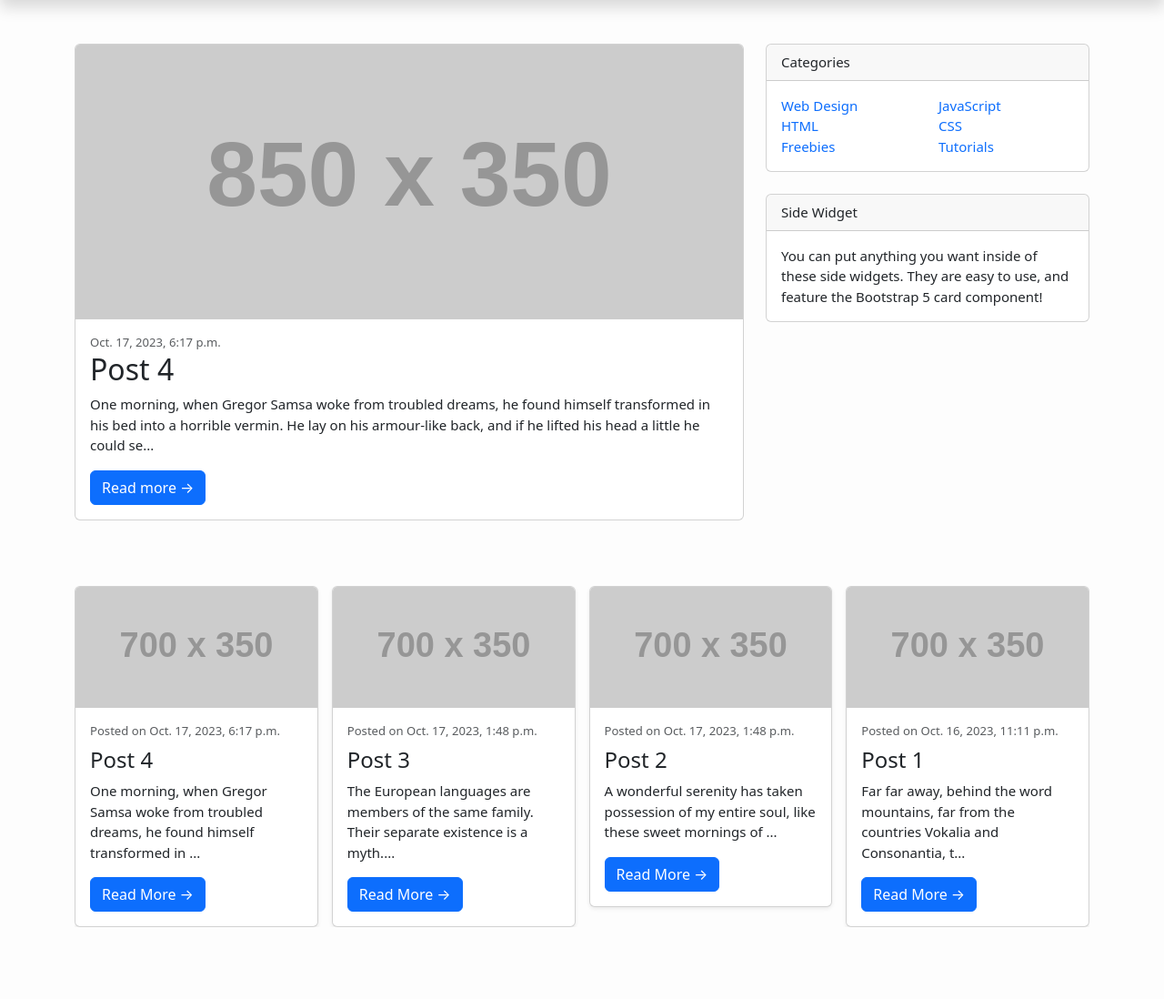
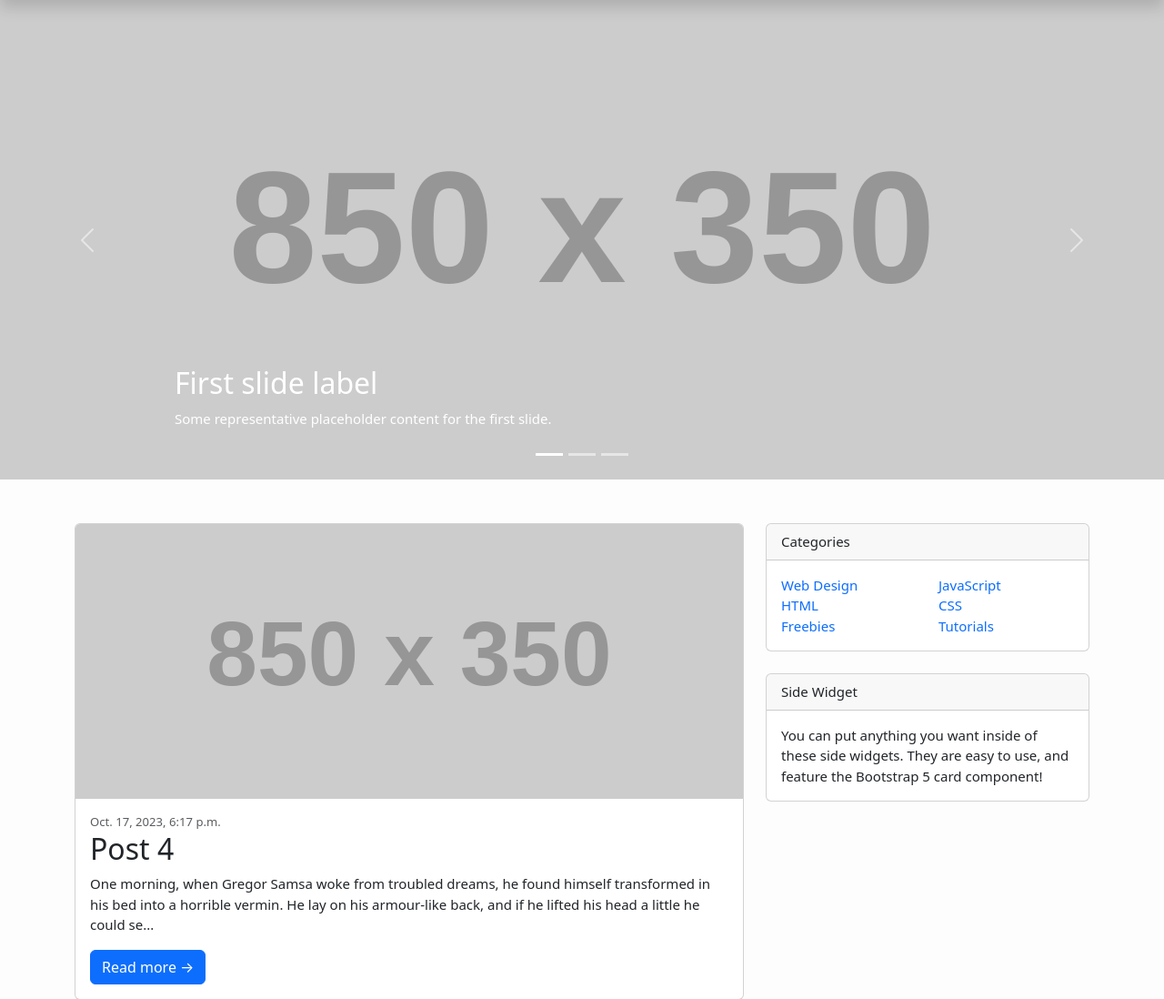
Before and after one commit to NickName302/blog_project, a Django app: page / in a window 1280 px wide. Shown: the part 56-1154 px from the top of the page at 91% size. Run offline with Django 4.2, Linux system fonts and the light colour scheme; data comes from the database, SQL or seed files in the repository; grey boxes labelled with a size stand in for pictures from a placeholder-image service; some libraries are stand-ins or nearby versions.

Commit message:
Added carousel in index

```diff
--- a/blog/templates/base.html
+++ b/blog/templates/base.html
@@ -77,5 +77,6 @@
         </footer>-->
         <script defer src="https://cdnjs.cloudflare.com/ajax/libs/OwlCarousel2/2.3.4/owl.carousel.js"></script>
         <script src="https://cdnjs.cloudflare.com/ajax/libs/jquery/3.7.1/jquery.min.js"></script>
+        <script src="https://cdnjs.cloudflare.com/ajax/libs/bootstrap/5.3.2/js/bootstrap.min.js"></script>
     </body>
 </html>
--- a/blog/templates/index.html
+++ b/blog/templates/index.html
@@ -11,6 +11,44 @@
     </div>
 </header>
 -->
+<div id="carouselExampleCaptions" class="carousel slide" data-bs-ride="carousel">
+    <div class="carousel-indicators">
+      <button type="button" data-bs-target="#carouselExampleCaptions" data-bs-slide-to="0" class="active" aria-current="true" aria-label="Slide 1"></button>
+      <button type="button" data-bs-target="#carouselExampleCaptions" data-bs-slide-to="1" aria-label="Slide 2"></button>
+      <button type="button" data-bs-target="#carouselExampleCaptions" data-bs-slide-to="2" aria-label="Slide 3"></button>
+    </div>
+    <div class="carousel-inner">
+      <div class="carousel-item active">
+        <img src="https://dummyimage.com/850x350/dee2e6/6c757d.jpg" class="d-block w-100" alt="...">
+        <div class="carousel-caption text-start d-none d-md-block">
+          <h2>First slide label</h2>
+          <p>Some representative placeholder content for the first slide.</p>
+        </div>
+      </div>
+      <div class="carousel-item">
+        <img src="https://dummyimage.com/850x350/dee2e6/6c757d.jpg" class="d-block w-100" alt="...">
+        <div class="carousel-caption text-start d-none d-md-block">
+          <h2>Second slide label</h2>
+          <p>Some representative placeholder content for the second slide.</p>
+        </div>
+      </div>
+      <div class="carousel-item">
+        <img src="https://dummyimage.com/850x350/dee2e6/6c757d.jpg" class="d-block w-100" alt="...">
+        <div class="carousel-caption text-start d-none d-md-block">
+          <h2>Third slide label</h2>
+          <p>Some representative placeholder content for the third slide.</p>
+        </div>
+      </div>
+    </div>
+    <button class="carousel-control-prev" type="button" data-bs-target="#carouselExampleCaptions" data-bs-slide="prev">
+      <span class="carousel-control-prev-icon" aria-hidden="true"></span>
+      <span class="visually-hidden">Previous</span>
+    </button>
+    <button class="carousel-control-next" type="button" data-bs-target="#carouselExampleCaptions" data-bs-slide="next">
+      <span class="carousel-control-next-icon" aria-hidden="true"></span>
+      <span class="visually-hidden">Next</span>
+    </button>
+  </div>
 
 <div class="container mt-5">
     <div class="row">
```
